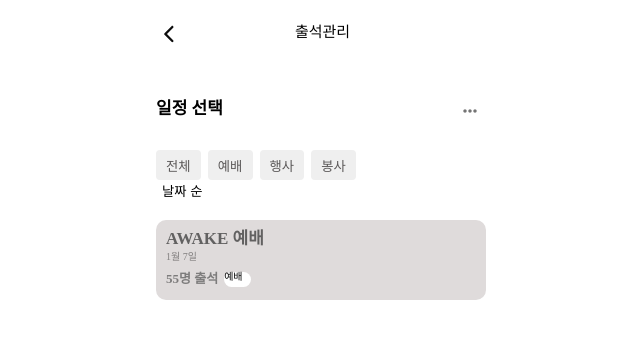
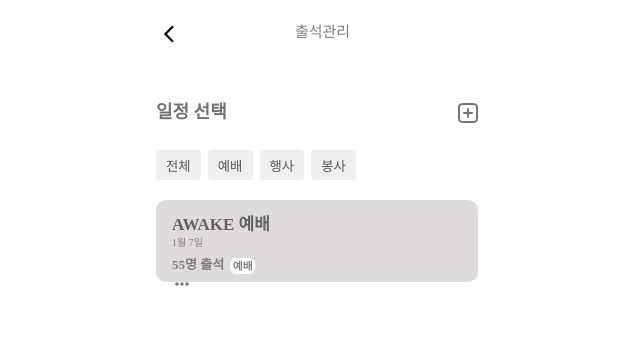
Before and after one commit to james4510/2024-AWAKERS, a Vue app: page /#/AttendancePage in a window 1280 px wide. Shown: the top 338 px of the page, without its empty margins (319-959 px from the left). Built offline with nearby package versions, Linux system fonts and the light colour scheme.

Commit message:
change attendance page

```diff
--- a/package.json
+++ b/package.json
@@ -46,6 +46,7 @@
     "dayjs": "^1.11.10",
     "react-scripts": "^3.0.1",
     "vue": "^3.2.14",
+    "vue-mobile-detection": "^2.0.1",
     "vue-router": "^4.2.5"
   },
   "eslintConfig": {
--- a/src/components/AttendanceView.vue
+++ b/src/components/AttendanceView.vue
@@ -1,17 +1,5 @@
 <template>
     <body>
-        <div class="blackBg" v-if="isOpen == true">
-            <div class="whiteBg">
-                <div class="modalHeader">
-                    <h4 class="title">일정 관리</h4>
-                    <img src="../assets/close.svg" @click="isOpen=false" alt="Close Event Tab" class="closeBtn">
-                </div>
-                <div class="editEvent">
-                    <button class="addEvent">신규일정 추가하기</button>
-                    <button class="modifyEvent">수정하기</button>
-                </div>
-            </div>
-        </div>
         <div class="wrap">
             <div class="header">
                 <!-- 뒤로 가기 버튼 -->
@@ -25,14 +13,12 @@
                 <div class="menu">
                     <div class="filterMenu">
                         <!-- 페이지 소제목-->
-                        <div class="title">
-                            일정 선택
-                        </div>
+                        <div class="title">일정 선택</div>
 
                         <!--토스트 팝업 메뉴 버튼 -->
                         <div class="toast">
                             <button type="button" class="toastButton">
-                                <img src="../assets/options-horizontal.svg" @click="isOpen=true" alt="Add Event" class="addButton">
+                                <img src="../assets/plus-square.svg" @click="isOpen=true" alt="Add Event" class="addButton">
                             </button>
                         </div>
                     </div>
@@ -46,15 +32,10 @@
                         <button class="selectType">행사</button>
                         <button class="selectType">봉사</button>
                     </div>
-
-                    <!-- 필터링 버튼 2 (날짜순, 가나다순)-->
-                    <div class="selectSequence">
-                        <button class="dropDownButton">날짜 순</button>
-
-                    </div>
                 </div>
 
                 <!-- 컨텐츠 -->
+                <div class="contentsContainer">
                     <div class="contents">
                         <div v-for="event in events" :key="event.id" class="contentsBox">
                             <div class="contentsTitle">{{ event.name }}</div>
@@ -63,10 +44,12 @@
                                 <div class="attendance">{{ event.attendees }}명 출석</div>
                                 <div class="type">{{ event.type }}</div>
                             </div>
+                            <img src="../assets/options-horizontal.svg" alt="Edit Event" class="edditEvents" />
                         </div>
 
                         <!-- 스크롤을 감지하기 위한 이벤트 리스너 -->
                         <div ref="scrollContainer" @scroll="handleScroll" class="scrollContainer"></div>
+                    </div>
                 </div>
             </div>
 
@@ -128,8 +111,6 @@ body{
 
 
     .blackBg{
-        margin: 0;
-        padding: 0;
         box-sizing: border-box;
         width: 100%;
         height: 100%;
@@ -138,18 +119,19 @@ body{
         top: 0;
         left: 0;
 
+        /*
+        //모달창 UI 예제
         .whiteBg{
-            width: 90%;
+            width: 350px;
             height: 150px;
             background: white;
             border-radius: 20px;
             padding: 20px;
-            position: fixed;
-            bottom: 0;
-            left: 0;
+            margin: auto;
+            position: relative;
 
             .modalHeader{
-                width: 100%px;
+                width: 100%;
                 font-size: 20px;
                 font-weight: bold;
                 color: rgb(123, 121, 121);
@@ -162,19 +144,16 @@ body{
             }
 
             .editEvent{
-                border: none;
-                width: 350px;
-                height: 40px;
-                border-radius: 7px;
+                width: 250px;
+                height: 150px;
                 flex-direction: column;
                 display: inline-flex;
                 gap: 7px;
-                font-size: 20px;
             }
         }
+    */
+
 }
-
-
     .wrap{
         width: 330px;
         height: 700px;
@@ -196,6 +175,7 @@ body{
                 margin: 5px 5px 5px -20px;
                 height: 100%;
                 width: 100%;
+                color: gray;
             }
         }
 
@@ -213,14 +193,16 @@ body{
             display: flex;
 
             .filterMenu{
+                font-size: 18px;
                 width: 330px;
-                height: 20px;
+                height: 24px;
                 display: flex;
                 .title{
-                    //color: rgb(83, 82, 82);
-                    font-weight: 600;
+                    color: rgb(118, 114, 114);
+                    margin-top: 3px;
+                    font-weight: 800;
                     width: 80px;
-                    height: 20px;
+                    height: 24px;
                 }
 
                 .toast{
@@ -267,11 +249,12 @@ body{
                     .dropDownButton{
                         background-color: transparent;
                         border: none;
-
                     }
                 }
 
         }
+
+        .contentsContainer{
             .contents{
                 width: 330px;
                 height: 700px;
@@ -279,12 +262,11 @@ body{
                 float: left;
 
                 .contentsBox{
-                    margin-top: 20px;
-                    width: 310px;
-                    height: 60px;
+                    width: 290px;
+                    height: 50px;
                     background-color: rgb(223, 219, 219);
                     border-radius: 10px;
-                    padding: 10px;
+                    padding: 16px;
 
                     .contentsTitle{
                         font-size: 17px;
@@ -309,15 +291,24 @@ body{
                         }
 
                         .type{
+                            color: gray;
+                            background-color: white;
                             clear: both;
                             float: left;
-                            width: 27px;
-                            height: 15px;
-                            background-color: white;
-                            border-radius: 10px;
-                            font-size: 10px;
-                            font-weight: 550;
+                            width: 25px;
+                            height: 16px;
+                            border-radius: 6px;
+                            font-weight: 650;
+                            font-size: 10.8px;
+                            display: flex;
+                            flex-direction: column;
+                            justify-content: center;
+                            align-items: center;
                         }
+                    }
+
+                    .edditEvents{
+                        display: flex;
                     }
 
                     .scrollContainer{
@@ -326,7 +317,7 @@ body{
                     }
                 }
             }
-
+        }
     }
 }
 }
--- a/src/main.js
+++ b/src/main.js
@@ -2,5 +2,4 @@
 import { createApp } from "vue";
 import App from "./App";
 import router from "./routes/index.js";
-
 createApp(App).use(router).mount("#app");
--- a/src/routes/index.js
+++ b/src/routes/index.js
@@ -4,6 +4,7 @@ import LoginPage from '~/pages/LoginPage';
 import "../assets/chevron-left.svg";
 import "../assets/options-horizontal.svg";
 import "../assets/close.svg";
+import "../assets/plus-square.svg";
 
 export default createRouter({
     // hash모드: 특정 페이지에서 새로고침을 했을 때, '페이지를 찾을 수 없음'과 같은 메시지 알림을 방지
```
Also changed, not shown: src/assets/plus-square.svg (added), 깃허브 참고 자료.txt (added), 프로젝트개발환경 설정 링크.txt, 1 other file (tests, documents, lock files or other folders). Lines whose indentation alone changed are shown as unchanged.
